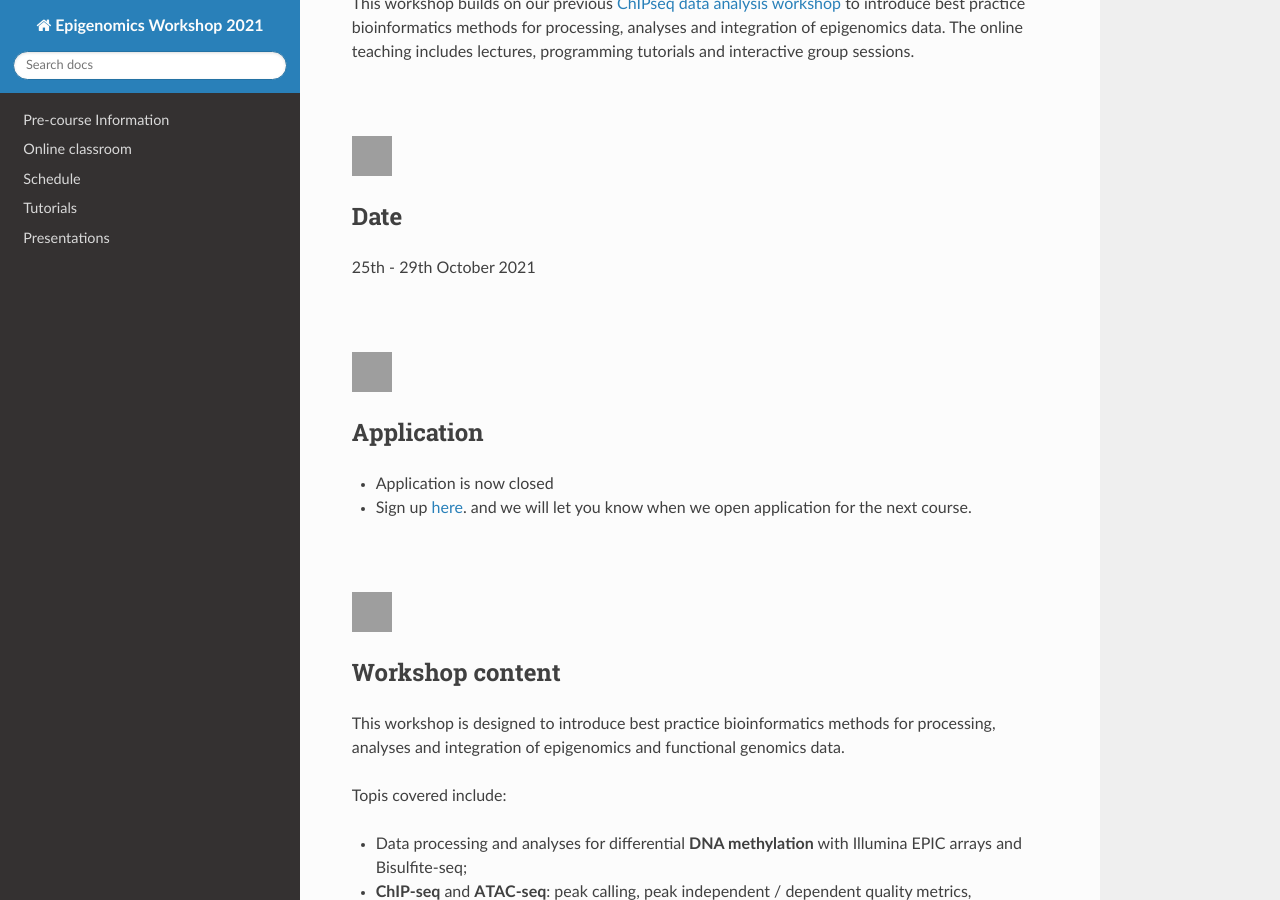
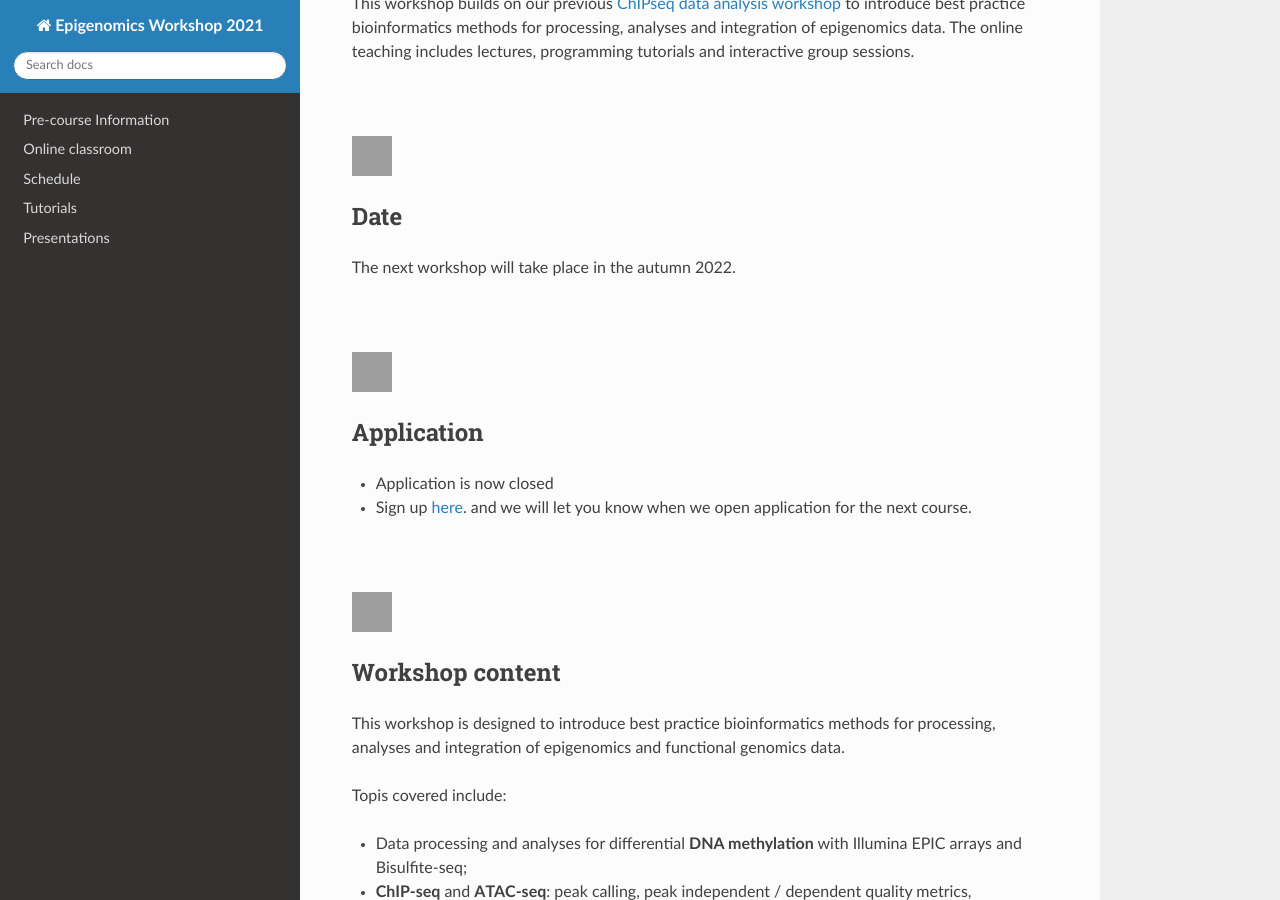
Before and after one commit to NBISweden/workshop-epigenomics-RTDs, a Sphinx documentation site: the page built from docs/index.rst, in a window 1280 px wide and 900 px high, scrolled down 312 px. Built offline with Sphinx 7.4.7 and the Read the Docs theme 2.0.0, drawn with Linux system fonts in a browser that asks for light colours; grey boxes are pictures that could not be loaded.

Commit message:
Update index.rst

```diff
--- a/docs/index.rst
+++ b/docs/index.rst
@@ -27,7 +27,10 @@ This workshop builds on our previous `ChIPseq data analysis workshop <https://nb
 
 Date
 ----
-25th - 29th October 2021
+
+.. 25th - 29th October 2021
+
+The next workshop will take place in the autumn 2022.
 
 :raw-html:`<br />`
 
```
